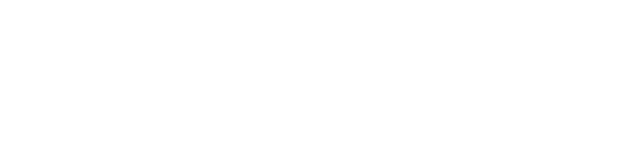
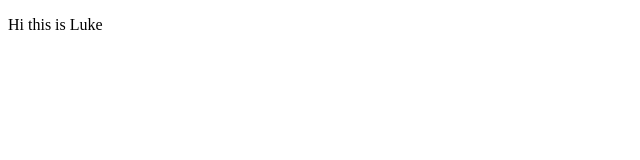
Before and after one commit to LukeSpang/homework1-demo, a plain HTML site: page index.html in a window 1280 px wide. Shown: the whole page, without its empty margins (0-640 px from the left). Drawn offline with Linux system fonts and the light colour scheme.

Commit message:
Update index.html

```diff
--- a/index.html
+++ b/index.html
@@ -7,6 +7,7 @@
     <title>Document</title>
 </head>
 <body>
+    <p>Hi this is Luke</p>
 
 </body>
 </html>
```
